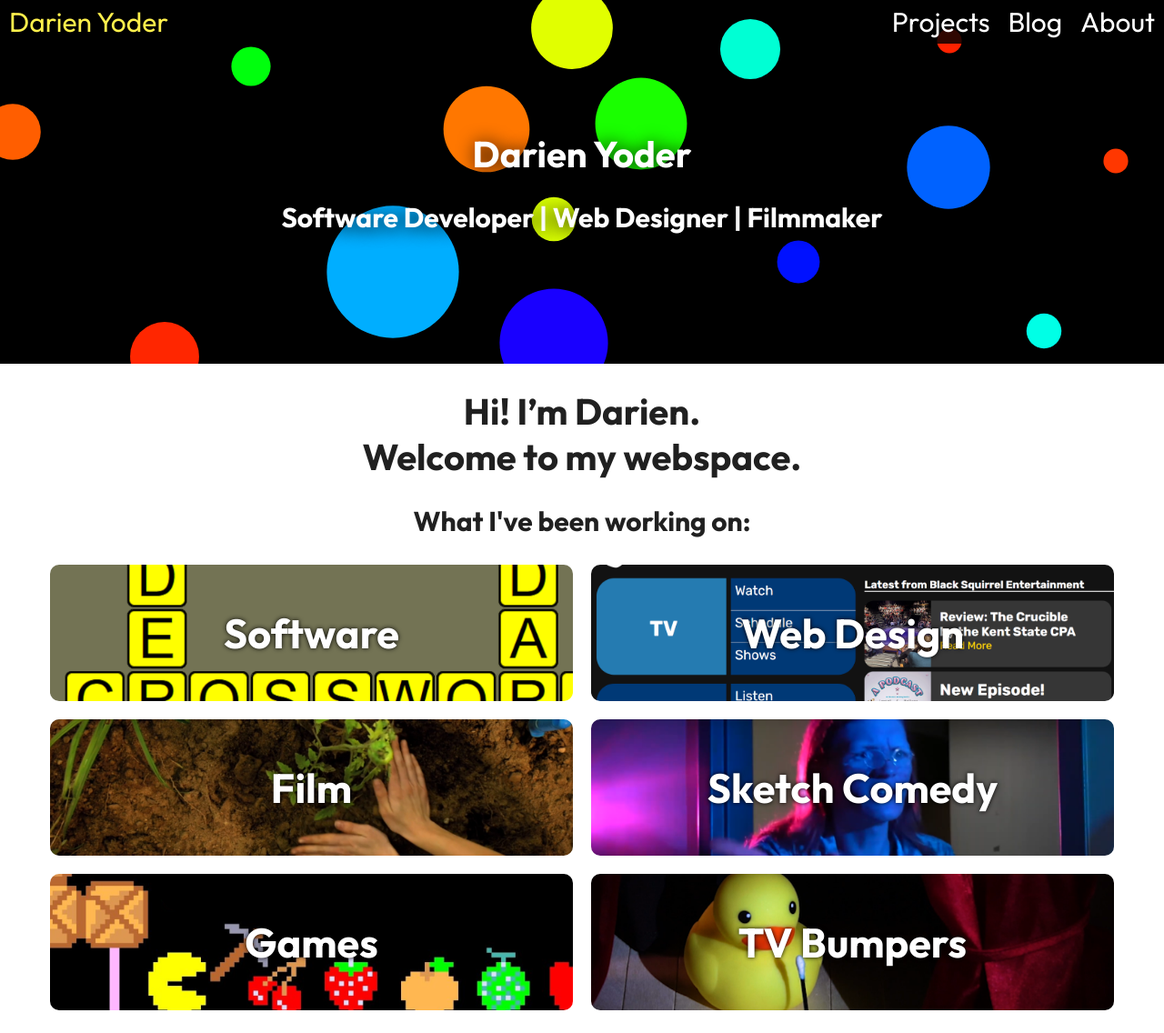
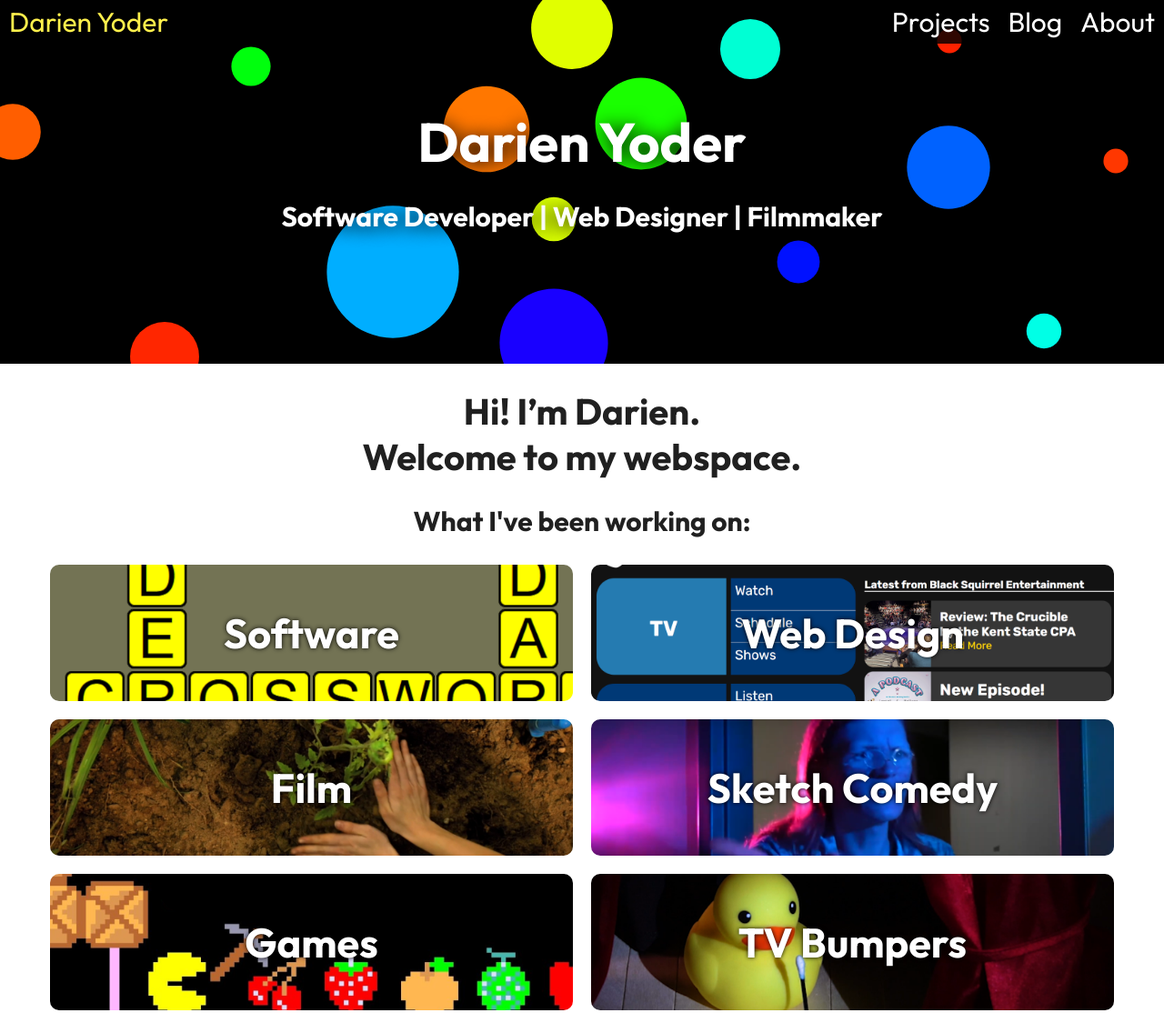
Before and after one commit to darienyoder/darienyoder.github.io, a Jekyll site: the page built from index.md, in a window 1280 px wide and 1136 px high. Shown: the whole window at 91% size. Built offline with Jekyll 4.4.1, drawn with Linux system fonts in a browser that asks for light colours.

Commit message:
Various tweaks

```diff
--- a/_layouts/base.html
+++ b/_layouts/base.html
@@ -3,7 +3,7 @@
 
     {%- include head.html -%}
 
-    <body {{% if page.url == "" %}} onload="headerSetup();" {{% endif %}}>
+    <body {{% if page.url == "/" %}} onload="headerSetup();" {{% endif %}}>
         {%- include navigation.html -%}
 
         {%- include mobile-nav.html -%}
--- a/_sass/main.scss
+++ b/_sass/main.scss
@@ -44,6 +44,7 @@ body {
     position: sticky;
     top: 0px;
     background-color: #172e4b;
+    z-index: 10;
 }
 
 #mobile-nav a {
@@ -150,6 +151,11 @@ body {
     cursor: default;
 }
 
+#big-header h1 {
+    font-size: 300%;
+    margin: 0px;
+}
+
 #header-canvas {
     position: absolute;
     top: 0px;
@@ -177,6 +183,7 @@ h1, h2 {
     gap: 10px;
     margin-left: 10px;
     margin-right: 10px;
+    margin-bottom: 20px;
 }
 
 #gallery-grid video, #gallery-grid img, #gallery-grid iframe {
```
Also changed, not shown: sketch-comedy.md (+1 -1 lines).
